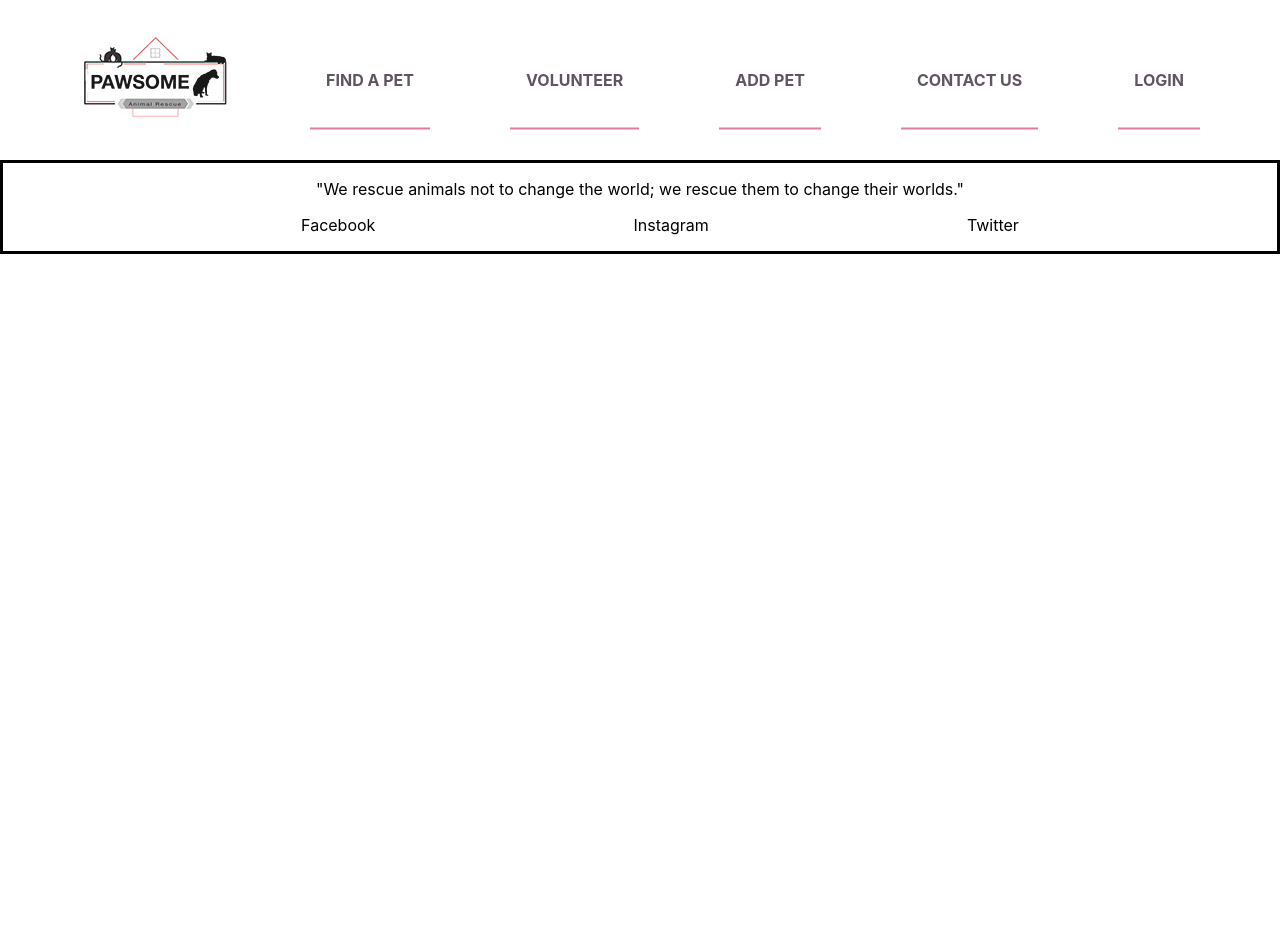
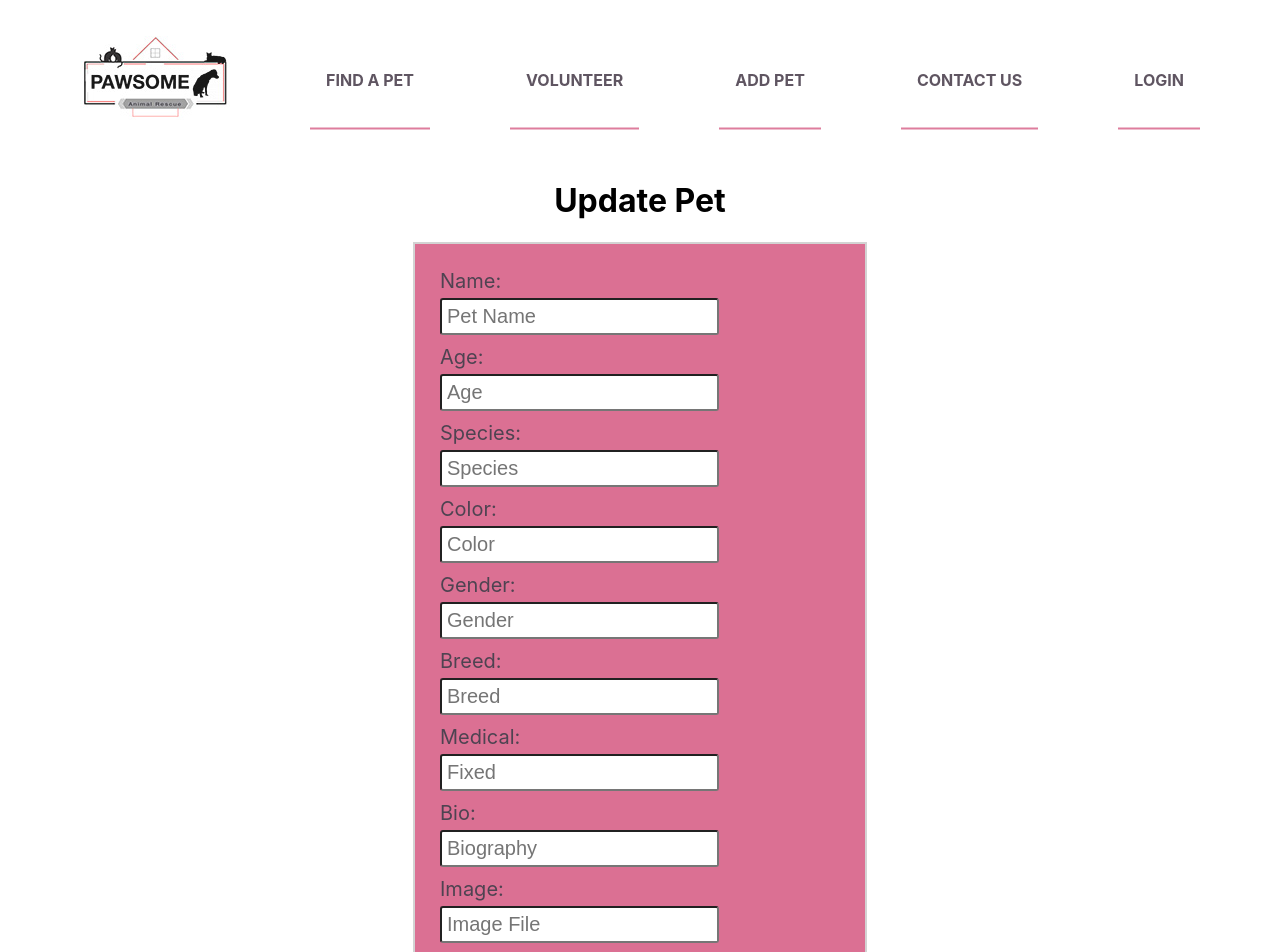
Before and after one commit to wynwlsn86/Pawsome, a React (Create React App) app in the folder client/: page /update-pet in a window 1280 px wide. Shown: the top 952 px of the page. Before the commit the page ends 800 px from the top, so only its background shows below. Built offline with nearby package versions, Linux system fonts and the light colour scheme; no server answers.

Commit message:
update working. need to fix images

```diff
--- a/client/src/components/AllPets/AllPets.js
+++ b/client/src/components/AllPets/AllPets.js
@@ -4,37 +4,18 @@ import PetList from '../PetList/PetList';
 
 
 class AllPets extends Component {
-    constructor(){
-        super();
-        this.state = {
-            selected: {},
-            isSelected: false
-        }
-    }
-
-    handleClick = (e) => {
-        e.preventDefault();
-        const selected = this.props.allPets[e.target.value];
-        console.log(selected);
-        console.log(e.target.value, 'value')
-        console.log(this.props.allPets)
-        this.setState({selected});
-        console.log(this.state)
-        this.setState({isSelected: true})
-
-    }
 
     render() {
         return (
             <div className="Find-a-pet">
                 <SelectedPet
                     className="Selected-pets"
-                    selected={this.state.selected}
-                    isSelected={this.state.isSelected}
+                    selected={this.props.selected}
+                    isSelected={this.props.isSelected}
                     authenticated={this.props.authenticated}
                 />
                 <PetList className="Pet-list"
-                handleClick={this.handleClick}
+                handleSelected={this.props.handleSelected}
                 allPets={this.props.allPets}
                 />
             </div>
--- a/client/src/components/Main/Main.js
+++ b/client/src/components/Main/Main.js
@@ -1,6 +1,6 @@
 import AddPet from '../AddPet/AddPet';
 import Home from '../Home/Home';
-import PetList from '../PetList/PetList'
+import UpdatePet from '../UpdatePet/UpdatePet'
 import Volunteers from '../Volunteers/Volunteers'
 import { Route} from 'react-router-dom'
 import React, { Component } from 'react';
@@ -14,7 +14,9 @@ class Main extends Component {
   constructor () {
     super();
     this.state = {
-        allPets: []
+        allPets: [],
+        selected: {},
+        isSelected: false
     }
   }
 
@@ -24,6 +26,19 @@ class Main extends Component {
    console.log(this.state.allPets)
     this.setState({allPets});
   }
+
+  handleSelected = (e) => {
+    e.preventDefault();
+    const selected = this.state.allPets[e.target.value];
+    console.log(selected);
+    console.log(e.target.value, 'value')
+    console.log(this.state.allPets)
+    this.setState({selected});
+    console.log(this.state)
+    this.setState({isSelected: true})
+
+}
+
 
   componentDidMount() {
     this.fetchAllPets();
@@ -39,6 +54,9 @@ class Main extends Component {
           render={() => <AllPets
           allPets={this.state.allPets}
           authenticated={this.props.authenticated}
+          handleSelected={this.handleSelected}
+          selected={this.state.selected}
+          isSelected={this.state.isSelected}
         />} />
          <Route
            path='/volunteers'
@@ -50,6 +68,13 @@ class Main extends Component {
           path='/add-pet'
           render={() => <AddPet
           authenticated={this.props.authenticated}
+          />} />
+        <Route
+          path='/update-pet'
+          render={() => <UpdatePet
+          authenticated={this.props.authenticated}
+          selected={this.state.selected}
+          isSelected={this.state.isSelected}
           />} />
         <Route
           path='/login'
--- a/client/src/components/PetList/PetList.js
+++ b/client/src/components/PetList/PetList.js
@@ -25,7 +25,7 @@ class PetList extends Component {
                     <img
                     src={this.state.images[i]}
                     alt='test' />
-                    <button onClick={this.props.handleClick} value={pet.id}>Select</button>
+                    <button onClick={this.props.handleSelected} value={pet.id}>Select</button>
                 </div>
             )
         });
--- /dev/null
+++ b/client/src/components/UpdatePet/UpdatePet.js
@@ -0,0 +1,163 @@
+import React, { Component } from 'react';
+import { putPet } from '../../services/petsApi';
+import {Redirect} from 'react-router-dom';
+
+class UpdatePet extends Component {
+    constructor () {
+        super();
+        this.state = {
+            name: null,
+            age: null,
+            species: null,
+            color: null,
+            gender: null,
+            breed: null,
+            medical: null,
+            bio: null,
+            image: null,
+            updatedPet: false
+        }
+    }
+    handleFill = () => {
+        const name = this.props.selected.name;
+        const age = this.props.selected.age;
+        const species = this.props.selected.species;
+        const color = this.props.selected.color;
+        const gender = this.props.selected.gender;
+        const breed = this.props.selected.breed;
+        const medical = this.props.selected.medical;
+        const bio = this.props.selected.bio;
+        const image = this.props.selected.image;
+        this.setState({name, age, species, color, gender, breed, medical, bio, image})
+    }
+
+    handleChange = (e) => {
+        const element = e.target;
+        const name = element.name;
+        const value = element.value;
+        console.log(name, value)
+        this.setState({[name]: value});
+    }
+
+    handleSubmit = async(e) => {
+        e.preventDefault();
+        let newPet = {
+            name: this.state.name,
+            age: this.state.age,
+            species: this.state.species,
+            color: this.state.color,
+            gender: this.state.gender,
+            breed: this.state.breed,
+            medical: this.state.breed,
+            bio: this.state.bio,
+            image: this.state.image
+        }
+        let id = Number(this.props.selected.id)
+        console.log(this.props.selected.id, 'pre parse');
+        console.log(id);
+        console.log(typeof id);
+        await putPet(id, newPet);
+        this.setState({updatedPet: true});
+
+    }
+
+    componentDidMount = () => {
+        this.handleFill();
+    }
+    render() {
+        if(this.state.updatedPet){
+            return <Redirect to='/' />
+        }
+        return (
+            <div className="Wrapper">
+              <h1>Update Pet</h1>
+                <form className="Volunteer-form" onSubmit={this.handleSubmit}>
+                    <label>Name:</label>
+                    <input
+                        type='input'
+                        placeholder='Pet Name'
+                        id='name'
+                        name='name'
+                        value={this.state.name}
+                        onChange={this.handleChange}
+                    />
+                    <label>Age:</label>
+                    <input
+                        type='input'
+                        placeholder='Age'
+                        id='age'
+                        name='age'
+                        value={this.state.age}
+                        onChange={this.handleChange}
+                    />
+                    <label>Species:</label>
+                    <input
+                        type='input'
+                        placeholder='Species'
+                        id='species'
+                        name='species'
+                        value={this.state.species}
+                        onChange={this.handleChange}
+                    />
+                    <label>Color:</label>
+                    <input
+                        type='input'
+                        placeholder='Color'
+                        id='color'
+                        name='color'
+                        value={this.state.color}
+                        onChange={this.handleChange}
+                    />
+                    <label>Gender:</label>
+                    <input
+                        type='input'
+                        placeholder='Gender'
+                        id='gender'
+                        name='gender'
+                        value={this.state.gender}
+                        onChange={this.handleChange}
+                    />
+                    <label>Breed:</label>
+                    <input
+                        type='input'
+                        placeholder='Breed'
+                        id='breed'
+                        name='breed'
+                        value={this.state.breed}
+                        onChange={this.handleChange}
+                    />
+                    <label>Medical:</label>
+                    <input
+                        type='input'
+                        placeholder='Fixed'
+                        id='medical'
+                        name='medical'
+                        value={this.state.medical}
+                        onChange={this.handleChange}
+                    />
+                    <label>Bio:</label>
+                    <input
+                        type='input'
+                        placeholder='Biography'
+                        id='biography'
+                        name='biography'
+                        value={this.state.bio}
+                        onChange={this.handleChange}
+                    />
+                    <label>Image:</label>
+                    <input
+                        type='input'
+                        placeholder='Image File'
+                        id='image'
+                        name='image'
+                        value={this.state.image}
+                        onChange={this.handleChange}
+                    />
+                    <button>Submit</button>
+                </form>
+            </div>
+        );
+    }
+}
+
+export default UpdatePet;
--- a/client/src/components/selectedPet/SelectedPet.js
+++ b/client/src/components/selectedPet/SelectedPet.js
@@ -6,6 +6,8 @@ import Putzie from '../../assets/putzie.jpeg'
 import Rizzo from '../../assets/rizzo.jpeg'
 import Sammi from '../../assets/sami.jpeg'
 import noCatImage from '../../assets/noCatImage.jpeg';
+import { Link } from 'react-router-dom'
+
 
 class SelectedPet extends Component {
     constructor(props){
@@ -37,7 +39,12 @@ render() {
       <div className="Selected-pets">
           <h1>{this.props.selected.name}</h1>
           <button>Delete</button>
-          <button>Update</button>
+          <Link to='/update-pet'><button>Update</button></Link>
+          {/* <Route
+          path='/update-pet'
+          render={() => <UpdatePet
+          // authenticated={this.props.authenticated}
+          />} /> */}
           <img
               src={noCatImage}
               alt='test' />
--- a/client/src/services/petsApi.js
+++ b/client/src/services/petsApi.js
@@ -31,8 +31,11 @@ export const addPet = async (data) => {
 
 export const putPet = async (id, data) => {
     try{
-        const resp = await api.put(`/:(${id})`, data);
-        return resp.json
+        console.log(id, 'id')
+        console.log(data, 'data')
+        const resp = await api.put(`/${id}`, data);
+        console.log(resp.json);
+        return resp.json;
     }
     catch(e){
         console.log(e.message)
```
Also changed, not shown: 1 other file (tests, documents, lock files or other folders).
